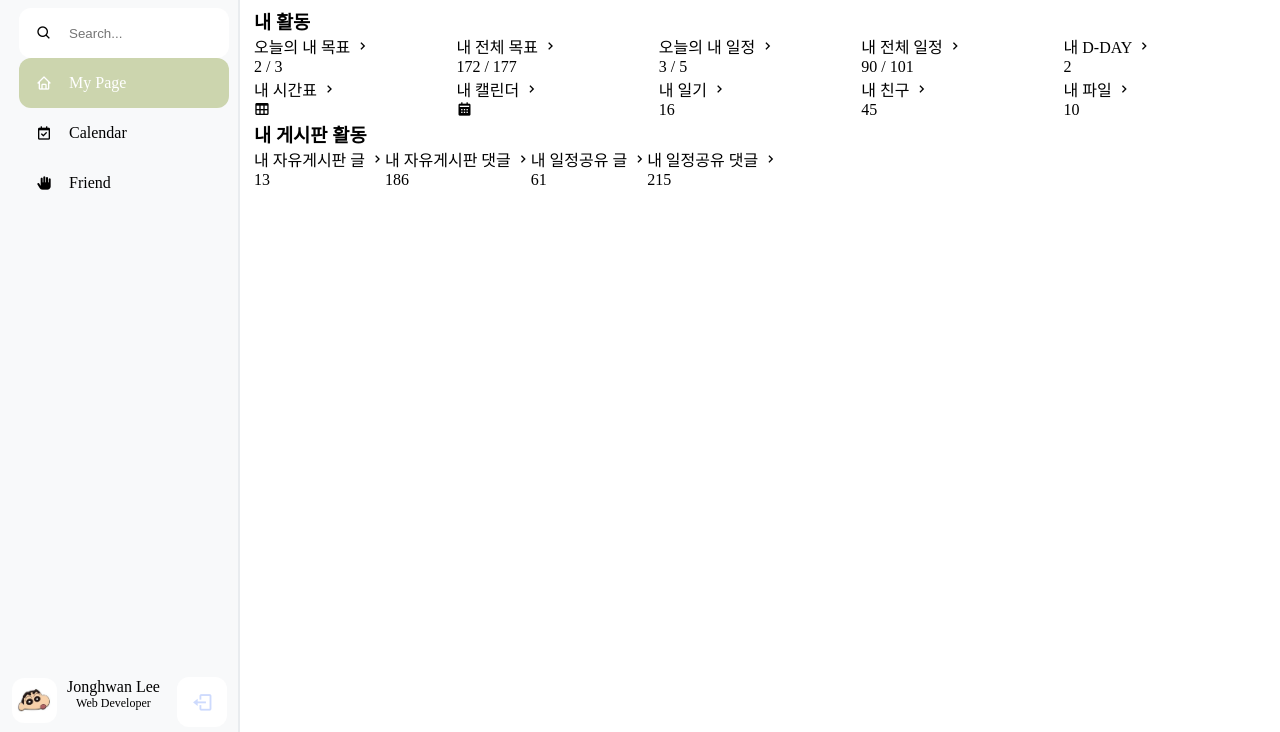
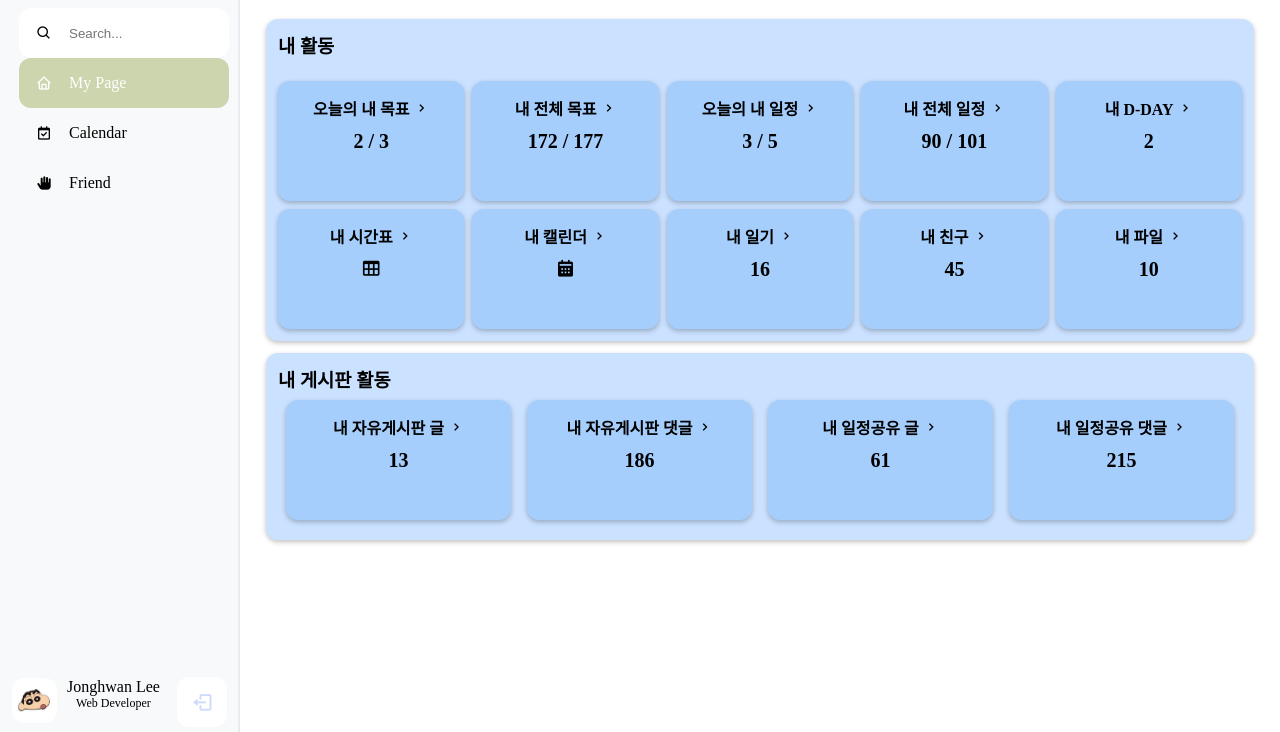
Before and after one commit to jjonghlee98/Routinee, a website: page mypage.html in a window 1280 px wide. Shown: the part 68-800 px from the top of the page. Drawn offline with nearby package versions, Linux system fonts and the light colour scheme.

Commit message:
mypage css

```diff
--- a/mypage.css
+++ b/mypage.css
@@ -54,11 +54,53 @@ hr {
 
 .myActivity {
   display: grid;
-  grid-template-rows: 1fr 1fr;
+  grid-template-rows: 0.35fr 1fr 1fr;
   grid-template-columns: 1fr 1fr 1fr 1fr 1fr;
+  grid-gap: 8px;
 }
 
-.myBoardActivity {
+.mba-flex {
   display: flex;
   flex-direction: row;
 }
+
+.titlebox {
+  background: #cae1ff;
+  border-radius: 12px;
+  box-shadow: 0 2px 5px rgba(0, 0, 0, 0.25);
+  padding: 12px;
+  margin: 12px;
+}
+
+.bodybox {
+  text-align: center;
+  font-weight: bold;
+  height: 120px;
+  border-radius: 12px;
+  padding: 15px 20px;
+  background: #a5cefd;
+  box-shadow: 0 2px 5px rgba(0, 0, 0, 0.25);
+}
+
+.myBoardActivity .bodybox {
+  width: 25%;
+  margin: 8px;
+}
+
+.myActivity-title {
+  grid-column: 1 / 6;
+  height: 30%;
+}
+
+.count {
+  margin: 10px auto;
+  font-size: 20px;
+}
+
+/*.bodybox i {
+  font-size: 26px;
+}
+
+.bodybox .bx-chevron-right {
+  font-size: 22px;
+}*/
--- a/mypage.html
+++ b/mypage.html
@@ -135,66 +135,69 @@
     </div>
 
     <div class="dash_content">
-      <h3>내 활동</h3>
       <div class="myActivity titlebox">
-        <div class="myTodayGoal">
+        <h3 class="myActivity-title">내 활동</h3>
+        <div class="myTodayGoal bodybox">
           <p>오늘의 내 목표 <i class='bx bx-chevron-right'></i></p>
-          <p>2 / 3</p>
+          <p class="count">2 / 3</p>
         </div>
-        <div class="myTotalGoal">
+        <div class="myTotalGoal bodybox">
           <p>내 전체 목표 <i class='bx bx-chevron-right'></i></p>
-          <p>172 / 177</p>
+          <p class="count">172 / 177</p>
         </div>
-        <div class="myTodayTodo">
+        <div class="myTodayTodo bodybox">
           <p>오늘의 내 일정 <i class='bx bx-chevron-right'></i></p>
-          <p>3 / 5</p>
+          <p class="count">3 / 5</p>
         </div>
-        <div class="myTotalTodo">
+        <div class="myTotalTodo bodybox">
           <p>내 전체 일정 <i class='bx bx-chevron-right'></i></p>
-          <p>90 / 101</p>
+          <p class="count">90 / 101</p>
         </div>
-        <div class="myDday">
+        <div class="myDday bodybox">
           <p>내 D-DAY <i class='bx bx-chevron-right'></i></p>
-          <p>2</p>
+          <p class="count">2</p>
         </div>
-        <div class="myTimeTable">
+        <div class="myTimeTable bodybox">
           <p>내 시간표 <i class='bx bx-chevron-right'></i></p>
-          <i class='bx bx-table' ></i>
+          <i class='bx bx-table count' ></i>
         </div>
-        <div class="myCalendar">
+        <div class="myCalendar bodybox">
           <p>내 캘린더 <i class='bx bx-chevron-right'></i></p>
-          <i class='bx bxs-calendar'></i>
+          <i class='bx bxs-calendar count'></i>
         </div>
         <div class="myDiary bodybox">
           <p>내 일기 <i class='bx bx-chevron-right'></i></p>
-          <p>16</p>
+          <p class="count">16</p>
         </div>
         <div class="myFriends bodybox">
           <p>내 친구 <i class='bx bx-chevron-right'></i></p>
-          <p>45</p>
+          <p class="count">45</p>
         </div>
         <div class="myFile bodybox">
           <p>내 파일 <i class='bx bx-chevron-right'></i></p>
-          <p>10</p>
+          <p class="count">10</p>
         </div>
       </div>
-      <h3>내 게시판 활동</h3>
+
       <div class="myBoardActivity titlebox">
+        <h3 class="myActivity-title">내 게시판 활동</h3>
+        <div class="mba-flex">
           <div class="myFreePosts bodybox">
             <p>내 자유게시판 글 <i class='bx bx-chevron-right'></i></p>
-          <p>13</p>
+            <p class="count">13</p>
           </div>
           <div class="myFreeComments bodybox">
             <p>내 자유게시판 댓글 <i class='bx bx-chevron-right'></i></p>
-          <p>186</p>
+            <p class="count">186</p>
           </div>
           <div class="mySharePosts bodybox">
             <p>내 일정공유 글 <i class='bx bx-chevron-right'></i></p>
-          <p>61</p>
+            <p class="count">61</p>
           </div>
           <div class="mySharePosts bodybox">
             <p>내 일정공유 댓글 <i class='bx bx-chevron-right'></i></p>
-          <p>215</p>
+            <p class="count">215</p>
+          </div>
         </div>
       </div>
 
```
Lines whose indentation alone changed are shown as unchanged.
